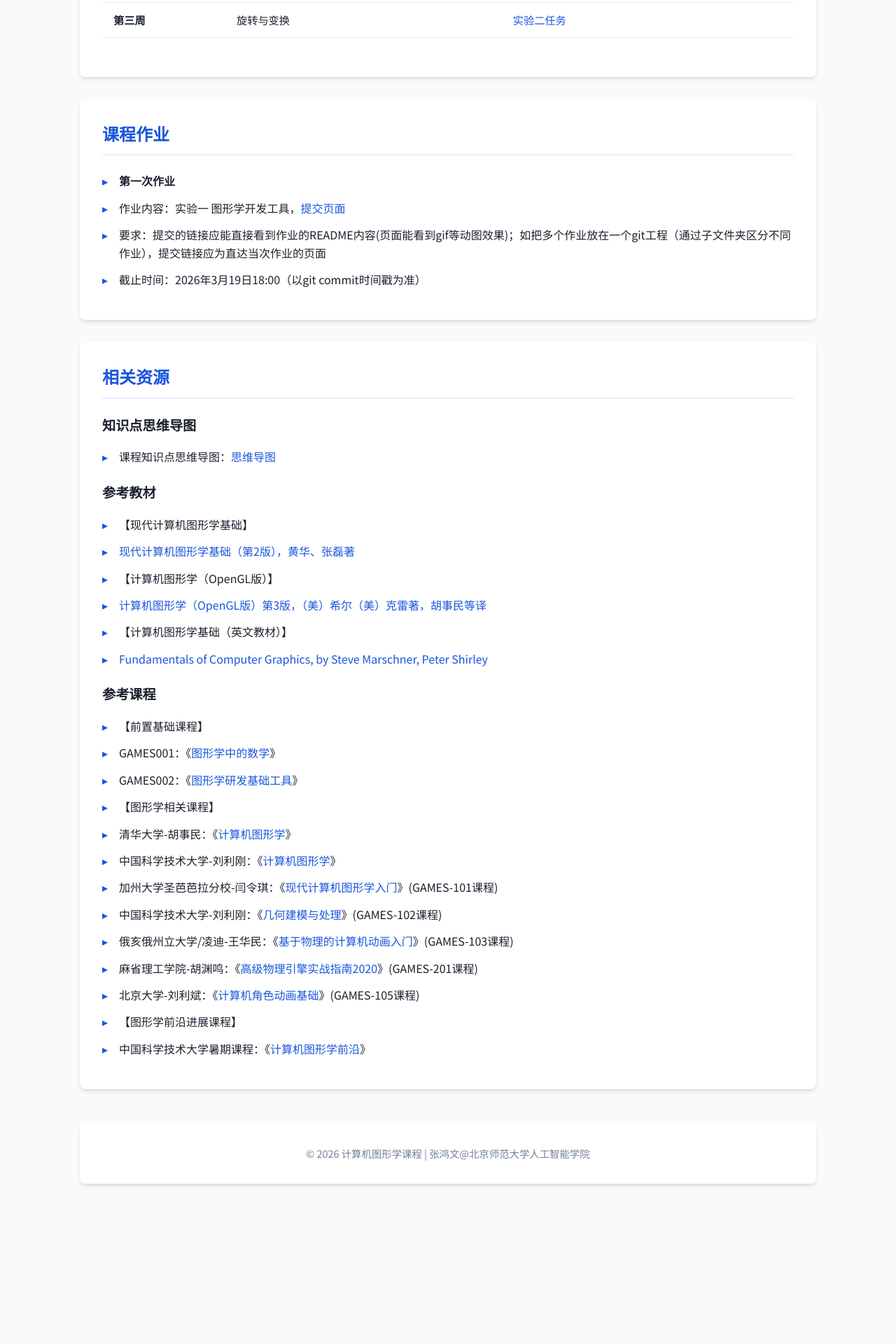
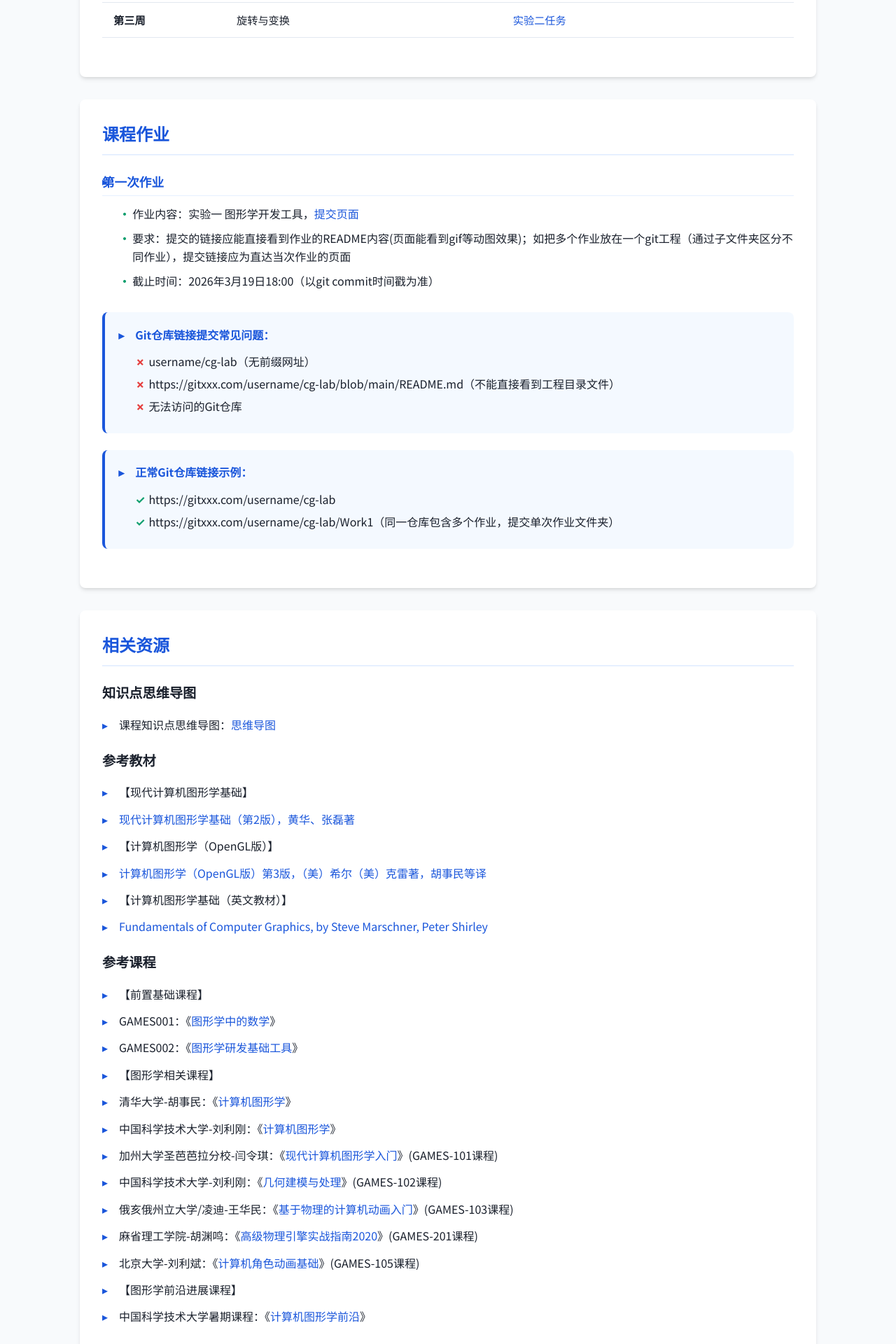
Before and after one commit to zhwinfo/zhwinfo.github.io, a Jekyll site: the page cg/index.html, which Jekyll copies as it is, in a window 1280 px wide. Shown: the part 2194-4114 px from the top of the page at 70% size. Built offline with Jekyll 4.4.1, drawn with Linux system fonts in a browser that asks for light colours; before the commit the page ends 3917 px from its top, so only the background shows below that.

Commit message:
fast update

```diff
--- a/cg/index.html
+++ b/cg/index.html
@@ -195,6 +195,91 @@
         .table-container {
             overflow-x: auto;
             margin: 1.5rem 0;
+        }
+
+        /* 作业和Git列表样式优化 */
+        .homework-list {
+            list-style: none;
+            padding-left: 0;
+            margin-bottom: 2rem;
+        }
+
+        .homework-list > li {
+            margin-bottom: 1.5rem;
+            padding-left: 0;
+        }
+
+        .homework-list > li strong {
+            display: block;
+            font-size: 1.1rem;
+            color: var(--primary-color);
+            margin-bottom: 0.8rem;
+            padding-bottom: 0.3rem;
+            border-bottom: 1px solid var(--primary-light);
+        }
+
+        .homework-list ul {
+            list-style: none;
+            padding-left: 1.5rem;
+            margin-top: 0.5rem;
+        }
+
+        .homework-list ul li {
+            margin-bottom: 0.6rem;
+            padding-left: 1.2rem;
+            position: relative;
+        }
+
+        .homework-list ul li::before {
+            content: "•";
+            position: absolute;
+            left: 0;
+            color: var(--secondary-color);
+            font-weight: bold;
+        }
+
+        .git-list {
+            background: rgba(240, 247, 255, 0.7);
+            padding: 1.2rem;
+            border-radius: 8px;
+            border-left: 4px solid var(--primary-color);
+            margin-bottom: 1.5rem;
+        }
+
+        .git-list > li {
+            font-weight: bold;
+            margin-bottom: 0.8rem;
+            color: var(--primary-color);
+            list-style: none;
+        }
+
+        .git-list ul {
+            list-style: none;
+            padding-left: 1.5rem;
+            margin-top: 0.5rem;
+        }
+
+        .git-list ul li {
+            margin-bottom: 0.4rem;
+            padding-left: 1.2rem;
+            position: relative;
+        }
+
+        .git-list ul li::before {
+            position: absolute;
+            left: 0;
+            font-weight: bold;
+        }
+
+        /* 错误示例使用叉号，正确示例使用对号 */
+        .git-list:nth-of-type(2) ul li::before {
+            content: "✗";
+            color: #e53e3e;
+        }
+
+        .git-list:nth-of-type(3) ul li::before {
+            content: "✓";
+            color: var(--secondary-color);
         }
 
         table {
@@ -454,19 +539,30 @@
         <section class="section" id="homework">
             <h2>课程作业</h2>
             <div class="course-info">
-                <ul>
+                <ul class="homework-list">
                     <li>
-                        <li><strong>第一次作业</strong></li>
+                        <strong>第一次作业</strong>
                         <ul>
                             <li>作业内容：实验一 图形学开发工具，<a href="/cg/submit" target="_blank">提交页面</a></li>
-                        </ul>
-                        <ul>
                             <li>要求：提交的链接应能直接看到作业的README内容(页面能看到gif等动图效果)；如把多个作业放在一个git工程（通过子文件夹区分不同作业），提交链接应为直达当次作业的页面</li>
-                        </ul>
-                        <ul>
                             <li>截止时间：2026年3月19日18:00（以git commit时间戳为准）</li>
                         </ul>
                     </li>
+                </ul>
+                <ul class="git-list">
+                    <li>Git仓库链接提交常见问题：</li>
+                    <ul>
+                        <li>username/cg-lab（无前缀网址）</li>
+                        <li>https://gitxxx.com/username/cg-lab/blob/main/README.md（不能直接看到工程目录文件）</li>
+                        <li>无法访问的Git仓库</li>
+                    </ul>
+                </ul>
+                <ul class="git-list">
+                    <li>正常Git仓库链接示例：</li>
+                    <ul>
+                        <li>https://gitxxx.com/username/cg-lab</li>
+                        <li>https://gitxxx.com/username/cg-lab/Work1（同一仓库包含多个作业，提交单次作业文件夹）</li>
+                    </ul>
                 </ul>
             </div>
         </section>
```
